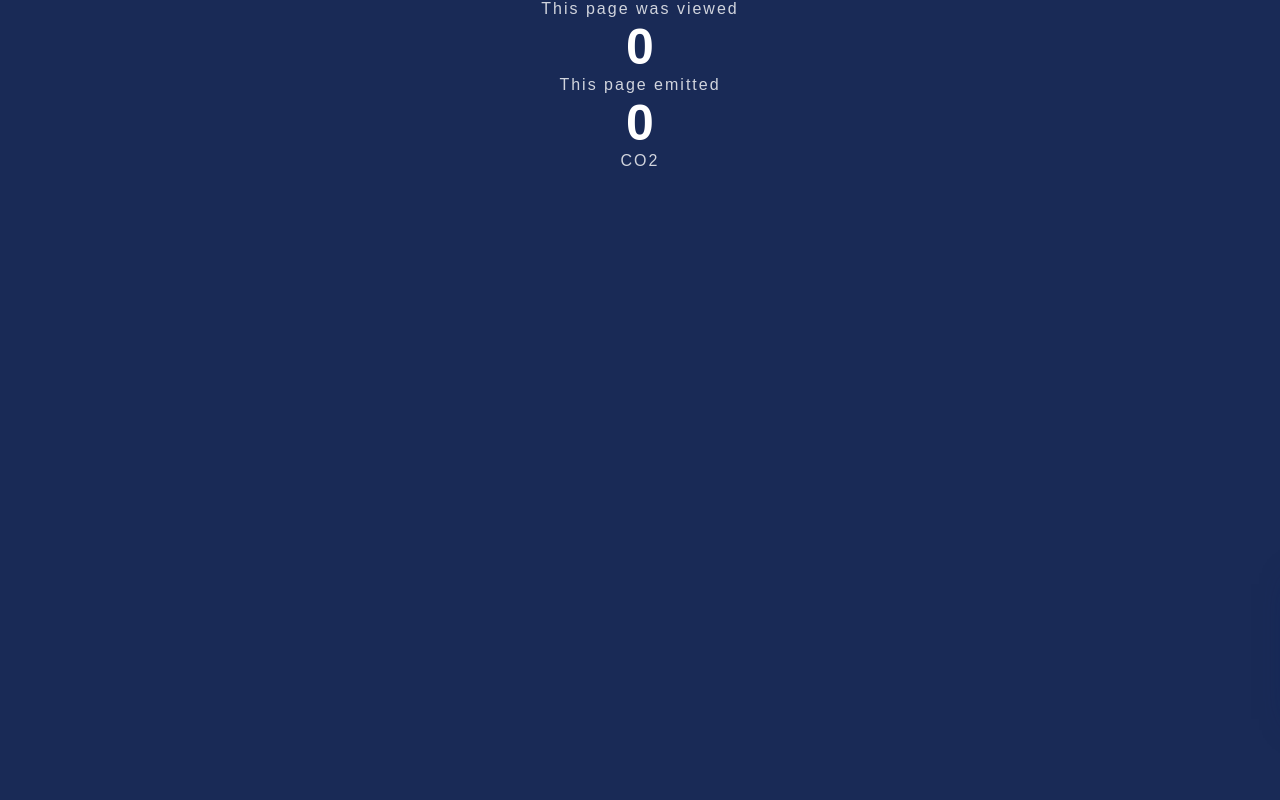
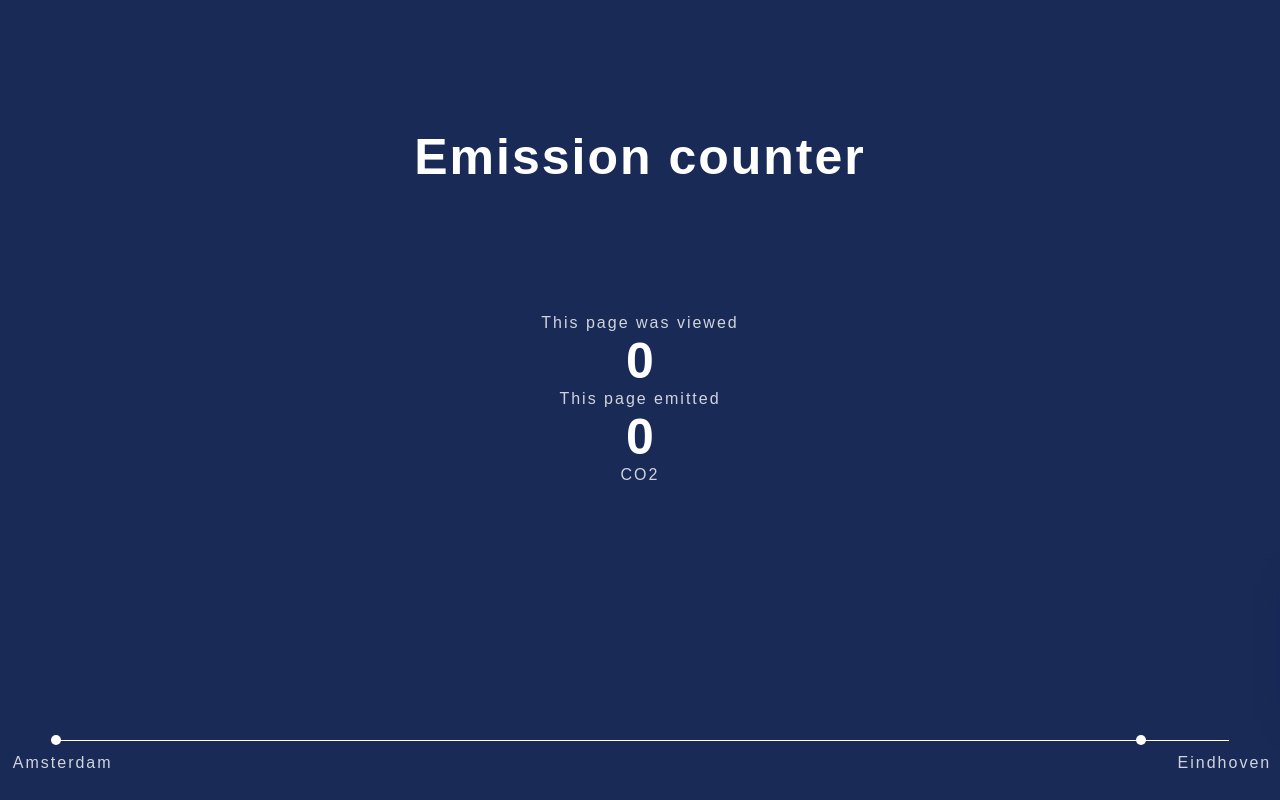
Before and after one commit to Thomzzen/visitcounter, a plain HTML site: page index.html in a window 1280 px wide. Drawn offline with Linux system fonts and the light colour scheme; no server answers; a web font is replaced by a local one.

Commit message:
Update index.html

```diff
--- a/index.html
+++ b/index.html
@@ -3,14 +3,23 @@
 <head><link rel="stylesheet" href="counter.css"> </head>
 <body>
 
-  <p>This page was viewed</p>
-  <h1 id="count">0</h1>
-  <p>This page emitted</p>
-    <h2 id="CO2">0</h2>
-  <p>CO2</p>
 
 
+<p id= "headTitle"> Emission counter </p>
+  <p id= "title1"> This page was viewed</p>
+  <h1 id="count">0</h1>
+  <p id= "title2"> This page emitted</p>
+    <h2 id="CO2">0</h2>
+  <p id = "text3"> CO2</p>
 
+  <div id= "car"></div>
+
+<div id= "line"> </div>
+
+<div id = "box">
+  <p id= "place1">Amsterdam</p>
+<p id= "place2">Eindhoven</p>
+</div>
 
 
 
```
